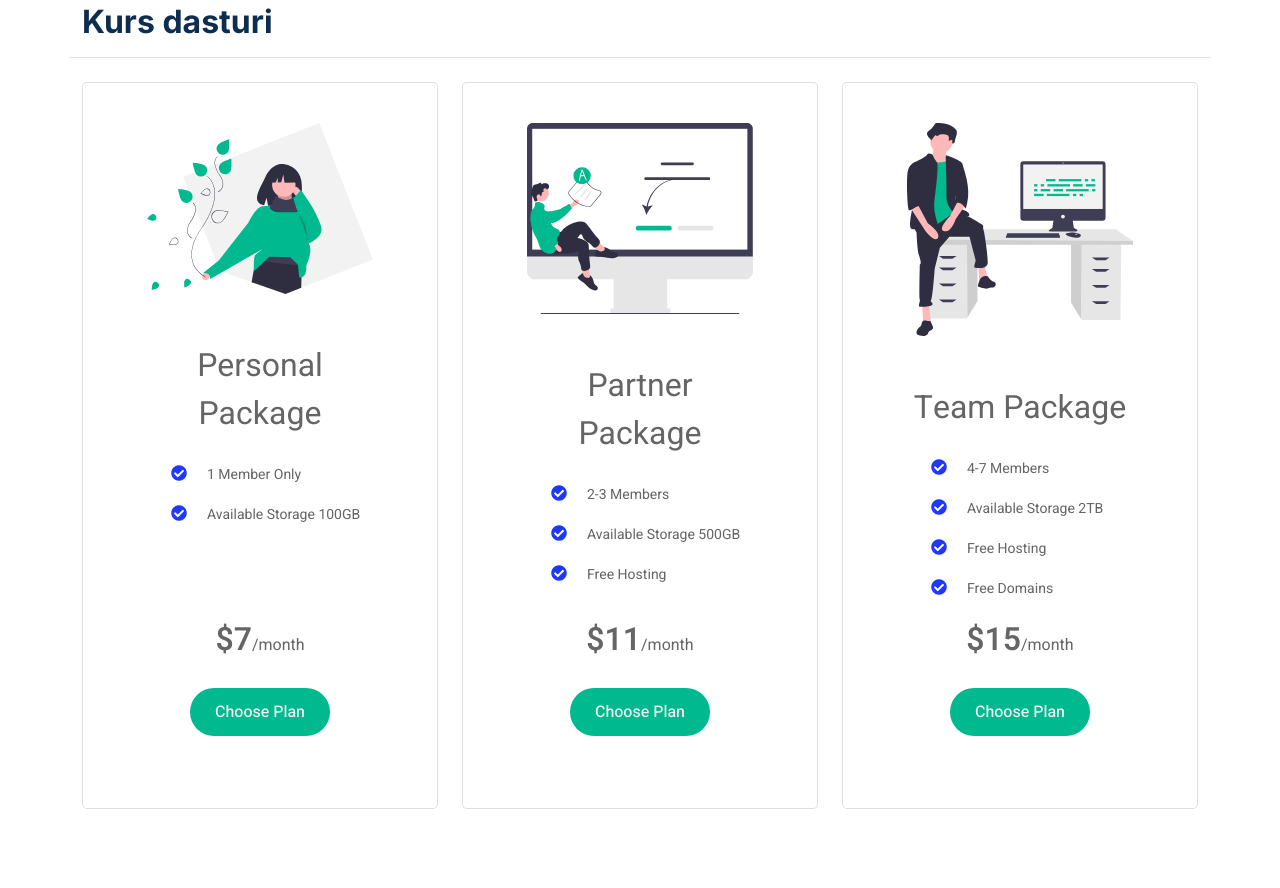
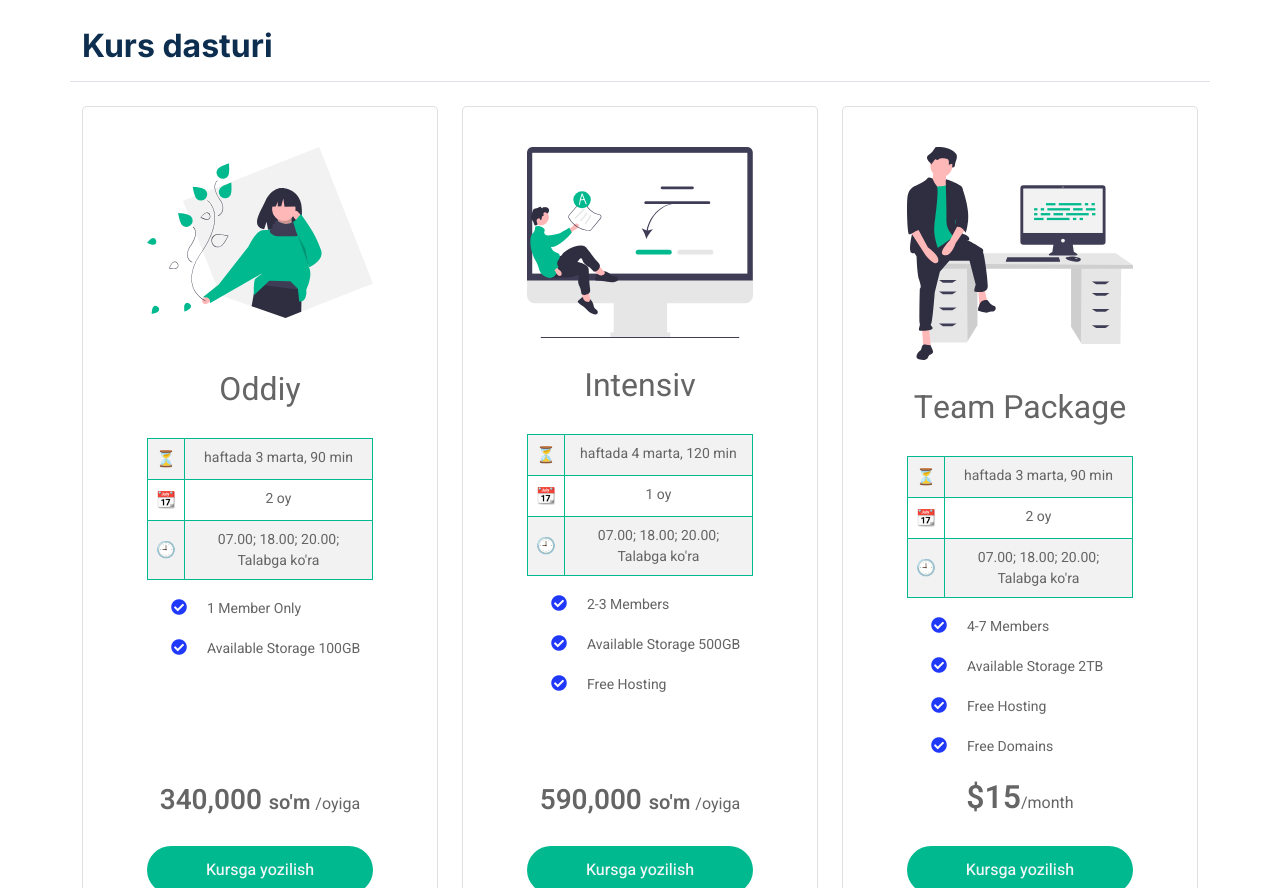
Before and after one commit to umrbekwebdev/ks_course, a plain HTML site: page index.html in a window 1280 px wide. Shown: the part 3408-4296 px from the top of the page. Drawn offline with nearby package versions, Linux system fonts and the light colour scheme.

Commit message:
Adding plan of modules

```diff
--- a/index.html
+++ b/index.html
@@ -151,7 +151,9 @@
                 </div>
                 <div class="row justify-content-center">
                     <div class="col-lg-7 wow fadeInUp" data-wow-delay="0.3s">
-                        <p class="text-center mb-4">Bizga qisqacha savolingiz va bog'lanish uchun telefon nomer yoki telegram @username qoldirsangiz siz bilan bog'lanib barcha savollaringizga javob beramiz!</p>
+                        <p class="text-center mb-4">Bizga qisqacha savolingiz va bog'lanish uchun telefon nomer yoki telegram @username qoldirsangiz siz bilan bog'lanib barcha savollaringizga javob beramiz!
+                            <br>Yoki, shunchaki telegramdan yozing: <a href="https://t.me/umrbekwebdev" class=" fw-bold ">| KSupport |</a>
+                        </p>
                         <form id="messageForm">
                             <div class="row g-3">
                                 <div class="col-md-6">
@@ -320,7 +322,21 @@
                                         class="img-fluid  mb-5" alt="Websearch">
                                 </div>
 
-                                <div class="card-title mb-4 text-center fs-2">Personal Package</div>
+                                <div class="card-title mb-4 text-center fs-2">Oddiy</div>
+                                <table class="table table-striped table-bordered border-primary text-center">
+                                    <tr>
+                                        <th>⏳</th>
+                                        <td class="small">haftada 3 marta, 90 min</td>
+                                    </tr>
+                                    <tr>
+                                        <th>📆</th>
+                                        <td class="small">2 oy</td>
+                                    </tr>
+                                    <tr>
+                                        <th class="align-middle">🕘</th>
+                                        <td class="small">07.00; 18.00; 20.00; Talabga ko'ra   </td>
+                                    </tr>
+                                </table>
                                 <div class="pricing">
                                     <ul class="list-unstyled">
                                         <li class="mb-3">
@@ -336,9 +352,12 @@
 
                                 </div>
                                 <div class="text-center mt-auto mb-4">
-                                    <span class="fw-bold fs-2 ">$7</span>/month
+                                    <span class="fw-bold fs-3 ">340,000 </span>
+                                    <span class="fw-bold fs-5 ">so'm </span>/oyiga
                                 </div>
-                                <div class="text-center"><button type="button" class="btn btncolor">Choose Plan</button></div>
+                                <a href="https://t.me/umrbekwebdev" class="text-center p-0">
+                                    <button type="button" class="btn btncolor m-0 w-100">Kursga yozilish</button>
+                                </a>
 
                             </div>
                         </div>
@@ -351,10 +370,24 @@
                             <div class="card-body d-flex flex-column">
                                 <div class="text-center">
                                     <img src="./img/undraw_online_test_re_kyfx.svg"
-                                        class="img-fluid  mb-5" alt="Websearch">
+                                        class="img-fluid  mb-4" alt="Websearch">
                                 </div>
 
-                                <div class="card-title mb-4 text-center fs-2">Partner Package</div>
+                                <div class="card-title mb-4 text-center fs-2">Intensiv</div>
+                                <table class="table table-striped table-bordered border-primary text-center">
+                                    <tr>
+                                        <th>⏳</th>
+                                        <td class="small">haftada 4 marta, 120 min</td>
+                                    </tr>
+                                    <tr>
+                                        <th>📆</th>
+                                        <td class="small">1 oy</td>
+                                    </tr>
+                                    <tr>
+                                        <th class="align-middle">🕘</th>
+                                        <td class="small">07.00; 18.00; 20.00; Talabga ko'ra </td>
+                                    </tr>
+                                </table>
                                 <div class="pricing">
                                     <ul class="list-unstyled">
                                         <li class="mb-3">
@@ -374,9 +407,12 @@
 
                                 </div>
                                 <div class="text-center mt-auto mb-4">
-                                    <span class="fw-bold fs-2 ">$11</span>/month
+                                    <span class="fw-bold fs-3 ">590,000 </span>
+                                    <span class="fw-bold fs-5 ">so'm </span>/oyiga
                                 </div>
-                                <div class="text-center"><button type="button" class="btn btncolor">Choose Plan</button></div>
+                                <a href="https://t.me/umrbekwebdev" class="text-center p-0">
+                                        <button type="button" class="btn btncolor m-0 w-100">Kursga yozilish</button>
+                                </a>
 
                             </div>
                         </div>
@@ -387,10 +423,24 @@
                             <div class="card-body d-flex flex-column">
                                 <div class="text-center">
                                     <img src="./img/undraw_feeling_proud_qne1.svg"
-                                        class="img-fluid  mb-5" alt="Websearch">
+                                        class="img-fluid  mb-4" alt="Websearch">
                                 </div>
 
                                 <div class="card-title mb-4 text-center fs-2">Team Package</div>
+                                <table class="table table-striped table-bordered border-primary text-center">
+                                    <tr>
+                                        <th>⏳</th>
+                                        <td class="small">haftada 3 marta, 90 min</td>
+                                    </tr>
+                                    <tr>
+                                        <th>📆</th>
+                                        <td class="small">2 oy</td>
+                                    </tr>
+                                    <tr>
+                                        <th class="align-middle">🕘</th>
+                                        <td class="small">07.00; 18.00; 20.00; Talabga ko'ra </td>
+                                    </tr>
+                                </table>
                                 <div class="pricing">
                                     <ul class="list-unstyled">
                                         <li class="mb-3">
@@ -416,7 +466,9 @@
                                 <div class="text-center mt-auto mb-4">
                                     <span class="fw-bold fs-2 ">$15</span>/month
                                 </div>
-                                <div class="text-center"><button type="button" class="btn btncolor">Choose Plan</button></div>
+                                <a href="https://t.me/umrbekwebdev" class="text-center p-0">
+                                    <button type="button" class="btn btncolor m-0 w-100">Kursga yozilish</button>
+                                </a>
 
                             </div>
                         </div>
@@ -426,6 +478,9 @@
                 </div>
             </div>
         </div>
+
+
+
         <div class="container-xxl py-6 ">
             <div class="container">
                 <div class="row g-5 " >
```
